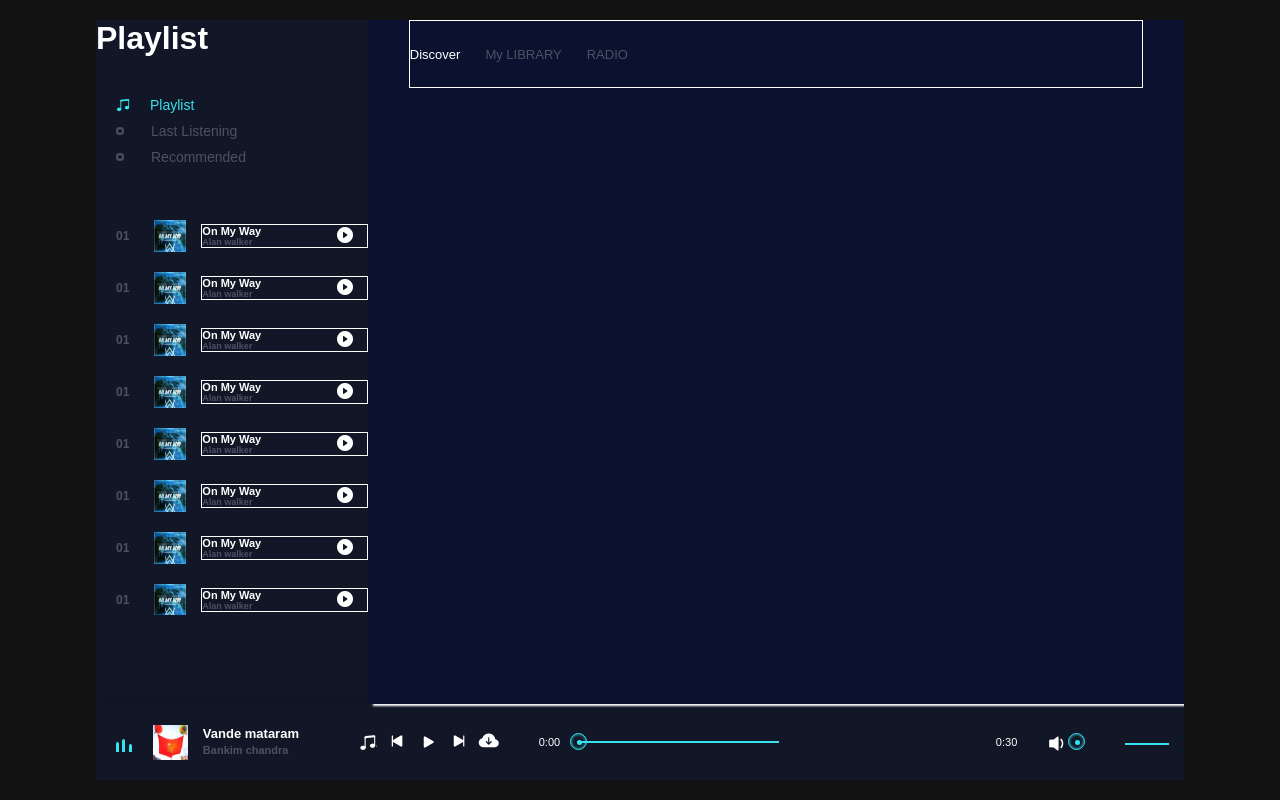
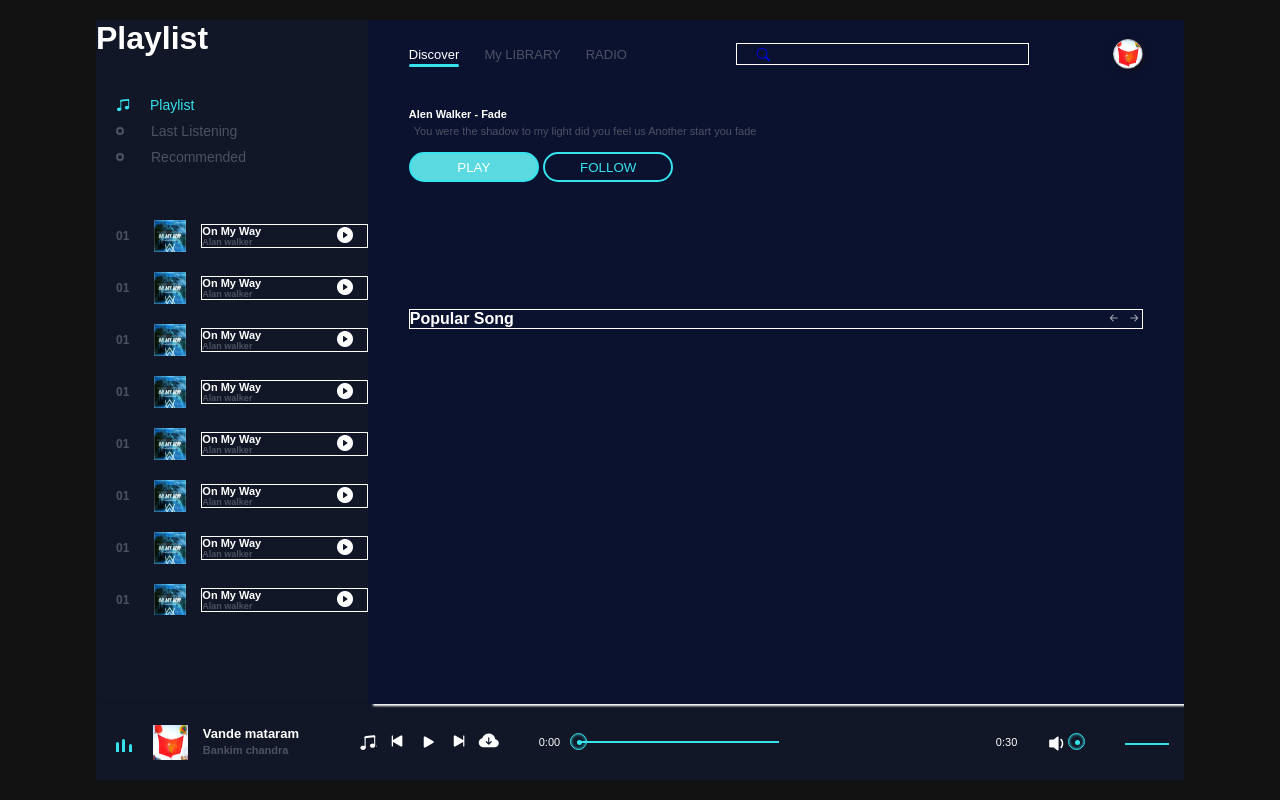
Before and after one commit to ThaiHoang-newbie/Music_website, a plain HTML site: page index.html in a window 1280 px wide. Drawn offline with nearby package versions, Linux system fonts and the light colour scheme.

Commit message:
index.html

```diff
--- a/index.html
+++ b/index.html
@@ -101,16 +101,44 @@
       </div>
     </div>
     <div class="song_side">
-      <nav>
+       <nav>
         <ul>
           <li>Discover <span></span></li>
           <li>My LIBRARY</li>
           <li>RADIO</li>
-
         </ul>
+        <div class="search">
+          <i class="bi bi-search"></i>
+          <input type="text" name="Search Music...">
+        </div>
+        <div class="user">
+          <img src="img/4.jpeg" alt="">
+        </div>
 
       </nav>
+      <div class="content">
+        <h1>Alen Walker - Fade</h1>
+        <p>You were the shadow to my light did you feel us Another start you fade</p>
+        <div class="buttons">
+          <Button>PLAY</Button>
+          <Button>FOLLOW</Button>
+
+        </div>
+      </div>
+
+      <div class="popular_song">
+        <div class="h4">
+          <h4>Popular Song</h4>
+          <div class="btn">
+            <i class="bi bi-arrow-left-short"></i>
+            <i class="bi bi-arrow-right-short"></i>
+          </div>
+        </div>
+
+      </div>
     </div>
+
+
   <div class="master_play">
       <div class="wave">
         <div class="wavel"></div>
--- a/style.css
+++ b/style.css
@@ -361,22 +361,24 @@
     top: -6.5px;
     box-shadow: inset 0px 0px 3px #36e2ec;
 }
-header .song_side{
+ header .song_side{
     z-index: 2;
 
 }
-header.song_side::before {
+header .song_side::before {
     content: '';
     position: absolute;
     width: 100%;
-    height: 300px;
-    background: url('Chipu.jpeg');
-    z-index: -1;
+    height: 300px ;
+    background: url('');
+
+
+
 }
-header .song_side nav {
+ header .song_side nav {
     width: 90%;
     height: 10%;
-    border: 1px solid #fff;
+    /* border: 1px solid #fff;  */
     margin: auto;
     display: flex;
     align-items: center;
@@ -394,9 +396,130 @@
     cursor: pointer;
     transition: .3s linear ;
 }
-header .song_side nav  ul li:hover {
+ header .song_side nav  ul li:hover {
     color:#fff ;
 }
 header .song_side nav  ul li:nth-child(1) {
     color:#fff ;
 }
+header .song_side nav ul li span {
+    position: absolute;
+    width: 100%;
+    height: 2.5px;
+    background: #36e2ec;
+    bottom: -5px;
+    left: 0;
+    border-radius: 20px;
+}
+header .song_side nav .search {
+    position: relative;
+    width: 40%;
+    padding: 1px 10px;
+    border: 1px solid #fff;
+    color: gray;
+}
+header .song_side nav .search::before {
+    content: '';
+    position: absolute;
+    width: 100%;
+    height: 100%;
+    background: rgb(184, 184, 184 .1);
+    border-radius: 20px;
+    backdrop-filter: blur(5px);
+    z-index: -1;
+}
+header .song_side nav .search .bi {
+    font-size: 13px;
+    padding: 3px 0px 0px 10px ;
+    color: BLUE;
+
+}
+header .song_side nav .search input {
+    background: none;
+    border: none;
+    outline: none;
+    padding: 0px 10px;
+    color: #FFF;
+    font-size: 12px;
+}
+header .song_side nav .user {
+    position: relative;
+    width: 30px;
+    height: 30px;
+    border: 1px solid #fff;
+    border-radius: 50%;
+}
+
+header .song_side  nav .user img{
+   width: 100%;
+   height: 100%;
+   border-radius: 50%;
+   box-shadow: 2px 2px 8px #121213;
+}
+
+header .song_side .content {
+    width:90%;
+    height: 30%;
+    /* border: 1px solid #fff; */
+    margin: auto;
+    padding-top: 20px;
+}
+header .song_side .content h1 {
+    font-size: 11px;
+    font-weight: 600;
+}
+header .song_side .content p {
+    font-size: 11px;
+    font-weight: 400;
+    color: #4c5262;
+    margin: 5px;
+}
+header .song_side .content .buttons {
+   margin-top: 15px;
+}
+header .song_side .content .buttons button{
+    width: 130px;
+    height: 30px;
+    border: 2px solid #36e2ec;
+    outline: none;
+    border-radius: 20px;
+    background: #5adae0;
+    color: #fff;
+    cursor: pointer;
+    transition: .3s linear;
+}
+header .song_side .content .buttons button:hover {
+    background: none;
+    color: #36e2ec;
+}
+
+
+header .song_side .content .buttons button:nth-child(2) {
+    background: none;
+    color: #36e2ec;
+}
+/* header .song_side .content .buttons button:nth-child(2):hover {
+    background: #36e2ec;
+    color:#fff;
+}   */
+header .song_side .popular_song {
+    width: 90%;
+    height:auto ;
+    margin: auto;
+    margin-top: 15px;
+    border: 1px solid #fff;
+}
+header .song_side .popular_song .h4 {
+   display: flex;
+   align-items: center;
+   justify-content: space-between;
+}
+header .song_side .popular_song .h4 .bi {
+   color:#a4a8b4 ;
+   cursor: pointer;
+   transition: .3s linear;
+}
+/* Chua hovel duoc */
+/* header .song_side .popular_song .h4  .bi:hover {
+    color:#fff;
+} */
```
